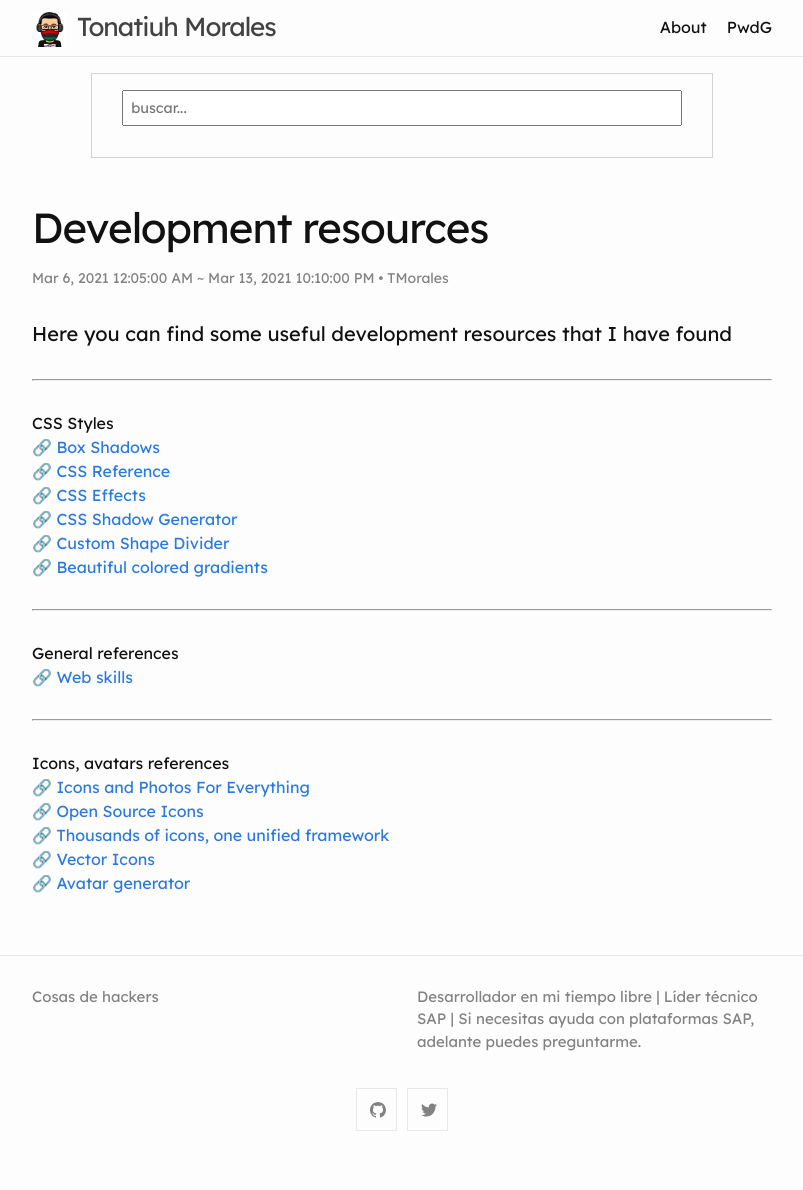
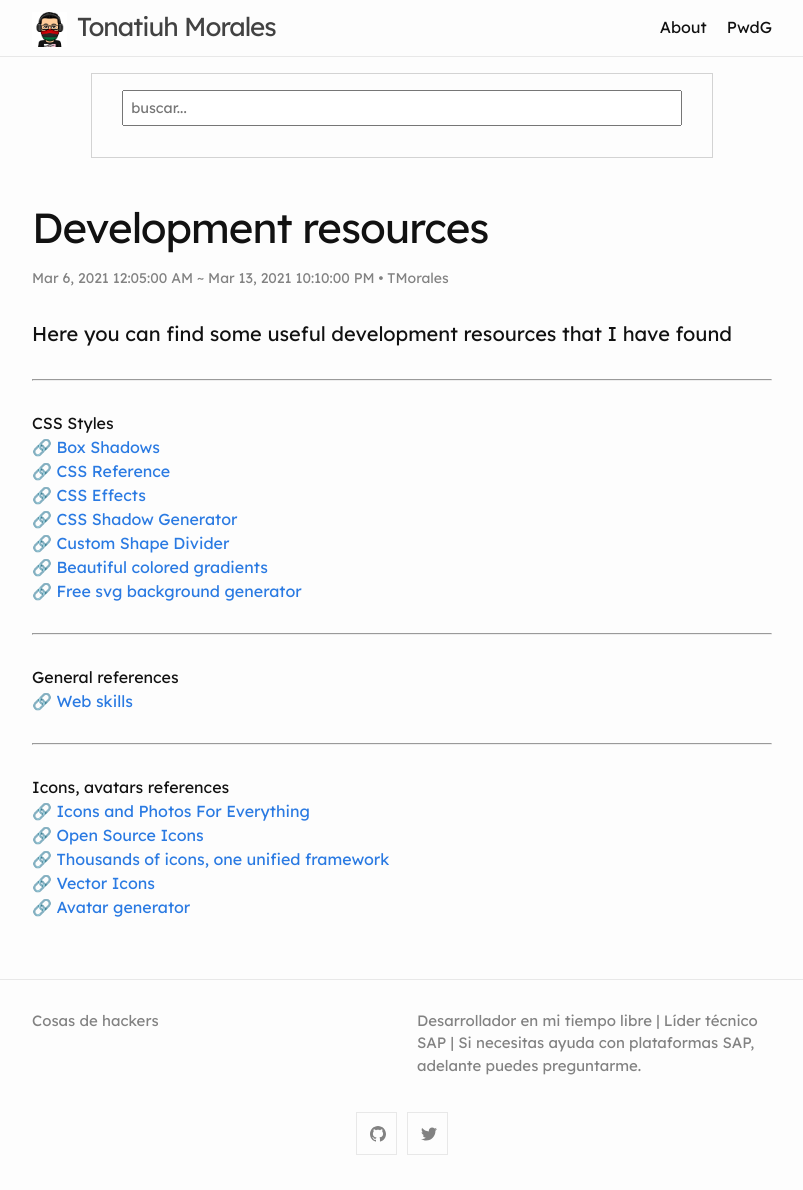
Before and after one commit to blackc0mb/blackc0mb.github.io, a Jekyll site: the page built from _posts/2021-03-05-resources.md, in a window 1280 px wide. Shown: the whole page, without its empty margins (238-1041 px from the left). Built offline with Jekyll 4.4.1, drawn with Linux system fonts in a browser that asks for light colours; comment, search, counter and statistics services are not loaded; before the commit the page ends 1166 px from its top, so only the background shows below that.

Commit message:
new css resource added

```diff
--- a/_posts/2021-03-05-resources.md
+++ b/_posts/2021-03-05-resources.md
@@ -15,7 +15,8 @@ CSS Styles\
 🔗 <a href="https://emilkowalski.github.io/css-effects-snippets/" target="_blank">CSS Effects</a>\
 🔗 <a href="https://neumorphism.io/" target="_blank">CSS Shadow Generator</a>\
 🔗 <a href="https://www.shapedivider.app/" target="_blank">Custom Shape Divider</a>\
-🔗 <a href="https://uigradients.com/" target="_blank">Beautiful colored gradients</a>
+🔗 <a href="https://uigradients.com/" target="_blank">Beautiful colored gradients</a>\
+🔗 <a href="https://bgjar.com/" target="_blank">Free svg background generator</a>
 
 ---
 General references\
```
